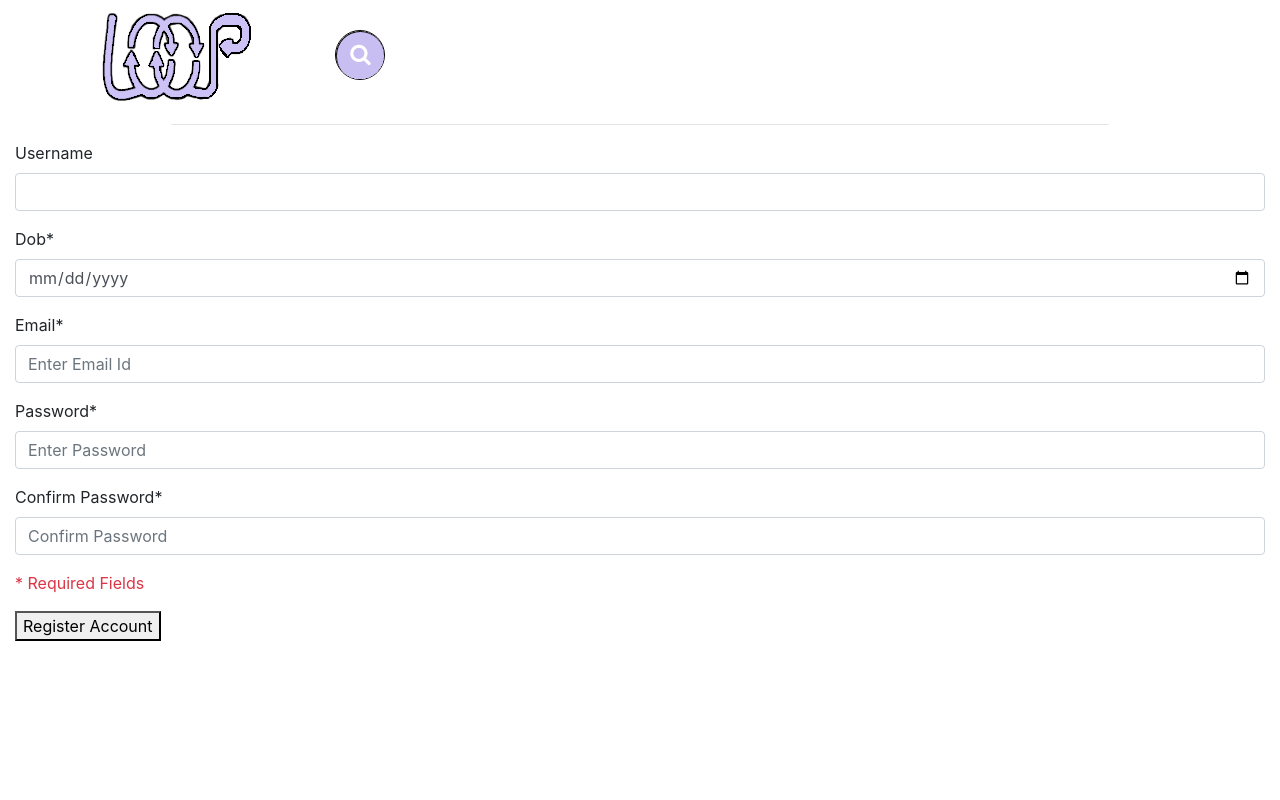
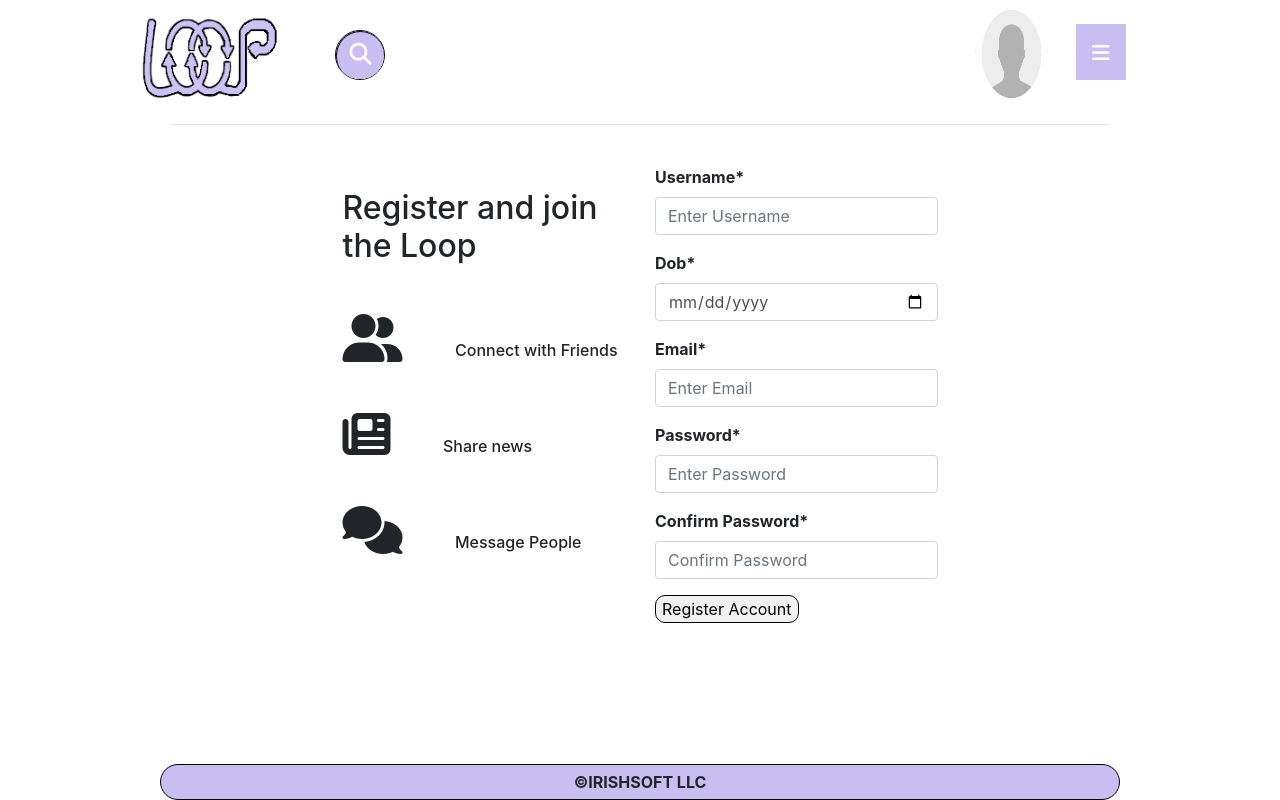
Before and after one commit to PiotrWojciechowski-dev/Loop, a Django app: page /signup/ in a window 1280 px wide. Run offline with Django 3.2, Linux system fonts and the light colour scheme; some libraries are stand-ins or nearby versions.

Commit message:
Added more CSS

```diff
--- a/profiles/models.py
+++ b/profiles/models.py
@@ -52,7 +52,7 @@ class Profile(models.Model):
     created_at = models.DateTimeField(auto_now_add=True)
 
     def __str__(self):
-        return self.user
+        return self.user.__str__()
 
 
 class Mates(models.Model):
--- a/profiles/views.py
+++ b/profiles/views.py
@@ -40,9 +40,10 @@ class ProfileView(View):
   def get(self, request, username, *args, **kwargs):
     form = ProfileForm()
     profile = get_object_or_404(Profile, username=username)
+    user_profile = Profile.objects.get(user=request.user)
     users = get_user_model().objects.exclude(id=request.user.id)
     context = {
-      'form':form, 'profile': profile, 'users':users
+      'form':form, 'profile': profile, 'user_profile': user_profile, 'users':users
     }
     return render(request, self.template_name, context)
 
--- a/static/css/loopstyle.css
+++ b/static/css/loopstyle.css
@@ -161,7 +161,51 @@ body {
 	background-color: #c8bef2;
 }
 
-a img #profile-image{
+.profile-image{
 	border-radius: 90%;
 	background-color: red;
 }
+
+.custom-button{
+    border: 1px black solid;
+    border-radius: 10px;
+    color: black;
+    background-color: #f1f1f1;
+    cursor: pointer;
+    width: 80px;
+    min-width: 80px;
+    overflow: auto;
+}
+
+.custom-button:hover {
+    background-color: #c8bef2
+}
+
+.register-button{
+    border: 1px black solid;
+    border-radius: 10px;
+    color: black;
+    background-color: #f1f1f1;
+    cursor: pointer;
+    min-width: 140px;
+    overflow: auto;
+}
+
+.register-button:hover {
+    background-color: #c8bef2
+}
+
+footer {
+    border: 1px solid black;
+    border-radius: 30px;
+    padding: 5px;
+    background-color: #c8bef2;
+}
+
+ul {
+    list-style-type: none;
+}
+
+.friend-box {
+
+}
--- a/templates/base.html
+++ b/templates/base.html
@@ -6,7 +6,7 @@
         <meta charset="UTF-8"/>
         <link rel="stylesheet" href="https://maxcdn.bootstrapcdn.com/bootstrap/4.3.1/css/bootstrap.min.css">
         <script src="https://ajax.googleapis.com/ajax/libs/jquery/3.4.1/jquery.min.js"></script>
-        <link href="https://stackpath.bootstrapcdn.com/font-awesome/4.7.0/css/font-awesome.min.css" rel="stylesheet" integrity="sha384-wvfXpqpZZVQGK6TAh5PVlGOfQNHSoD2xbE+QkPxCAFlNEevoEH3Sl0sibVcOQVnN" crossorigin="anonymous"><link href="https://stackpath.bootstrapcdn.com/font-awesome/4.7.0/css/font-awesome.min.css" rel="stylesheet" integrity="sha384-wvfXpqpZZVQGK6TAh5PVlGOfQNHSoD2xbE+QkPxCAFlNEevoEH3Sl0sibVcOQVnN" crossorigin="anonymous">
+        <script src="https://kit.fontawesome.com/6ee1ecfcc2.js" crossorigin="anonymous"></script>
         <link rel="stylesheet" href="{% static 'css/loopstyle.css' %}">
         <script src="{% static 'js/menu.js' %}"></script>
         <script src="{% static 'js/search.js' %}"></script>
@@ -16,7 +16,7 @@
         <div class="container-fluid">
             <div class="row">
                 <div class="col-3 col-sm-4 col-md-2 col-lg-3">
-                    <div class="my-2 mx-5">
+                    <div class="my-2 mx-3">
                         <a href="{% url 'home' %}">
                             <img src="/media/Logo/Loop_Logo.png" class="img-responsive img-fluid float-right" alt="logo">
                         </a>
@@ -37,12 +37,20 @@
                 </div>
                 <div class="col-2 col-sm-4 col-md-3 col-lg-3">
                     {% if user.is_authenticated %}
-                    <a class="mr-4" href="{% url 'profiles:profile_detail' user.username %}"><img src="{{profile.profile_image.url}}" alt="{{username.username}}" class="img-fluid rounded-circle w-25" id="profile-image"></a>
+                    <a class="mr-4 profile-image" href="{% url 'profiles:profile_detail' user.username %}"><img src="{{user_profile.profile_image.url}}" alt="{{user.username}}" class="img-fluid rounded-circle w-25"></a>
                     <div class="settings">
                         <button onclick="OpenSettings()" class="settings-btn"><i class="fa fa-bars fa-lg"></i></button>
                           <div id="mySettings" class="settings-options">
                             <a href="{% url 'profiles:profile_detail' user.username %}">My Profile</a>
                             <a href="{% url 'signout' %}">Logout</a>
+                          </div>
+                    </div>
+                    {% else %}
+                    <a class="mr-4 profile-image" href="{% url 'home' %}"><img src="{% static 'img/default.jpg' %}" alt="no user" class="img-fluid rounded-circle w-25 h-100"></a>
+                    <div class="settings">
+                        <button onclick="OpenSettings()" class="settings-btn"><i class="fa fa-bars fa-lg"></i></button>
+                          <div id="mySettings" class="settings-options">
+                            <a href="{% url 'signup' %}">Sign up</a>
                           </div>
                     </div>
                     {% endif %}
@@ -51,4 +59,7 @@
         <hr class="w-75">
         {% block content %}
         {% endblock content %}
+        <footer class="footer fixed-bottom text-center font-weight-bold mx-auto w-75">
+            ©IRISHSOFT LLC
+        </footer>
     </body>
--- a/user/forms.py
+++ b/user/forms.py
@@ -11,10 +11,19 @@ CustomUser = get_user_model()
 
 
 class SignUpForm(forms.ModelForm):
+  username = forms.CharField(
+    widget=forms.TextInput(
+      attrs={
+        'class': 'form-control',
+        'placeholder': 'Enter Username'
+      }
+    )
+  )
 
   dob = forms.DateField(
-    widget=forms.DateInput
-    (attrs={
+    widget=forms.DateInput(
+      attrs={
+      'class': 'form-control',
       'type': 'date'
       }
     )
@@ -23,7 +32,8 @@ class SignUpForm(forms.ModelForm):
   email = forms.EmailField(
   widget=forms.EmailInput(
     attrs={
-      'placeholder': 'Enter Email Id'
+      'class': 'form-control',
+      'placeholder': 'Enter Email'
     }
   )
 )
@@ -32,6 +42,7 @@ class SignUpForm(forms.ModelForm):
   label='Password',
   widget=forms.PasswordInput(
     attrs={
+      'class': 'form-control',
       'placeholder': 'Enter Password'
     }
   )
@@ -41,6 +52,7 @@ class SignUpForm(forms.ModelForm):
   label='Confirm Password',
   widget=forms.PasswordInput(
     attrs={
+      'class': 'form-control',
       'placeholder': 'Confirm Password'
     }
   )
--- a/user/templates/signup.html
+++ b/user/templates/signup.html
@@ -9,11 +9,44 @@
 {% endblock %}
 
 {% block content %}
+<div class="container-fluid">
+    <div class="row">
+        <div class="col-3 col-sm-4 col-md-2 col-lg-3">
 
-<form method="post">
-    {% csrf_token %}
-    <p>{{ form | crispy }}</p>
-    <p class="required text-danger">* Required Fields</p>
-    <button type="submit" class="custom-button">Register Account</button>
-</form>
+        </div>
+        <div class="col-6 col-sm-4 col-md-7 col-lg-6">
+            <div class="row">
+                <div class="col-6 col-sm-4 col-md-7 col-lg-6 mt-5">
+                    <h2 class="text-justify text-left">
+                        Register and join the Loop
+                    </h2>
+                    <div class="my-5">
+                        <i class="fa fa-user-friends fa-3x"></i>
+                        <h6 class="ml-5 d-inline">Connect with Friends</h6>
+                    </div>
+                    <div class="my-5">
+                        <i class="fa fa-newspaper fa-3x"></i>
+                        <h6 class="ml-5 d-inline">Share news</h6>
+                    </div>
+                    <div class="my-5">
+                        <i class="fas fa-comments fa-3x"></i>
+                        <h6 class="ml-5 d-inline">Message People</h6>
+                    </div>
+                </div>
+                <div class="col-6 col-sm-4 col-md-7 col-lg-6 mt-2">
+                    <form method="post" class="font-weight-bold">
+                        {% csrf_token %}
+                        <p>{{ form | crispy }}</p>
+                        <button type="submit" class="register-button">Register Account</button>
+                    </form>
+                </div>
+            </div>
+        </div>
+        <div class="col-2 col-sm-4 col-md-3 col-lg-3">
+
+        </div>
+    </div>
+</div>
+
+
 {% endblock content %}
```
Also changed, not shown: post/templates/home.html (+38 -5 lines), post/views.py (+12 -9 lines), profiles/templates/profile.html (+0 -16 lines), user/templates/signin.html (+36 -8 lines), media/Logo/Loop_Logo.png, static/img/default.jpg (added).
